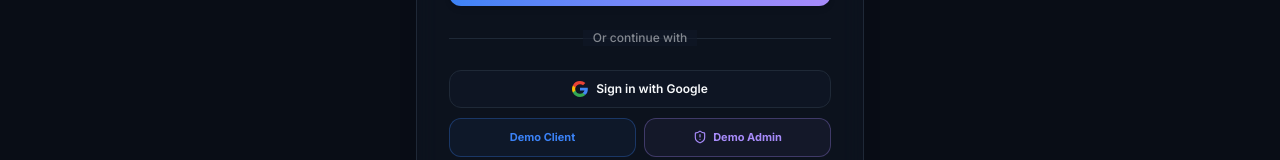
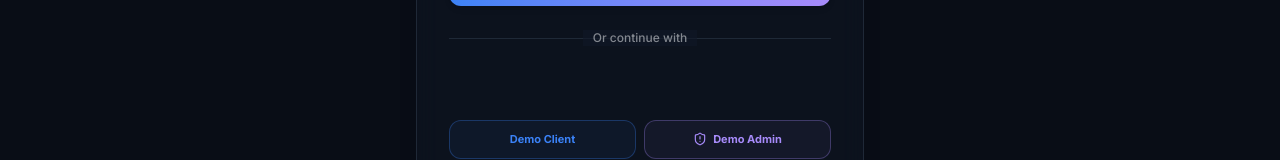
Before and after one commit to afjalhossain31/Clarion-Nexus-Platform, a Next.js app: page /login in a window 1280 px wide. Shown: the part 497-657 px from the top of the page. Built offline with nearby package versions, Linux system fonts and the light colour scheme.

Commit message:
Fix Google Sign-In with real credential token and backend profile creation

```diff
--- a/src/app/login/page.tsx
+++ b/src/app/login/page.tsx
@@ -4,7 +4,8 @@ import React, { useState, useEffect } from 'react';
 import Link from 'next/link';
 import { useRouter } from 'next/navigation';
 import { useAuth } from '../../context/AuthContext';
-import { Sparkles, Mail, Lock, AlertCircle, ArrowRight, Loader, LogIn, ShieldAlert } from 'lucide-react';
+import { Sparkles, Mail, Lock, AlertCircle, Loader, LogIn, ShieldAlert } from 'lucide-react';
+import Script from 'next/script';
 
 export default function LoginPage() {
   const { login, demoLogin, googleLogin, isAuthenticated, error, setError, isLoading } = useAuth();
@@ -19,6 +20,56 @@ export default function LoginPage() {
       router.push('/');
     }
   }, [isAuthenticated, router, setError]);
+
+  // Handle the credential token returned by Google's popup
+  const handleCredentialResponse = async (response: any) => {
+    if (response.credential) {
+      setValidationError(null);
+      try {
+        await googleLogin(response.credential);
+      } catch (err) {
+        // Error is handled by context
+      }
+    }
+  };
+
+  // Initialize and render the Google button
+  useEffect(() => {
+    const initializeGoogle = () => {
+      const google = (window as any).google;
+      if (google) {
+        google.accounts.id.initialize({
+          client_id: process.env.NEXT_PUBLIC_GOOGLE_CLIENT_ID || '192933809772-3q60ho5ekgndc0ncbqsu6vtq8oo8unfs.apps.googleusercontent.com',
+          callback: handleCredentialResponse,
+        });
+
+        const container = document.getElementById('googleSignInButton');
+        if (container) {
+          google.accounts.id.renderButton(container, {
+            theme: 'filled_blue',
+            size: 'large',
+            width: container.offsetWidth || 382,
+            text: 'continue_with',
+            shape: 'rectangular',
+          });
+        }
+      }
+    };
+
+    // If script already loaded
+    if ((window as any).google) {
+      initializeGoogle();
+    } else {
+      // Check every 300ms until loaded
+      const timer = setInterval(() => {
+        if ((window as any).google) {
+          initializeGoogle();
+          clearInterval(timer);
+        }
+      }, 300);
+      return () => clearInterval(timer);
+    }
+  }, []);
 
   const handleSubmit = async (e: React.FormEvent) => {
     e.preventDefault();
@@ -45,21 +96,6 @@ export default function LoginPage() {
     setValidationError(null);
     try {
       await demoLogin(role);
-    } catch (err) {
-      // Error handled by context
-    }
-  };
-
-  const handleGoogleClick = async () => {
-    setValidationError(null);
-    try {
-      // Simulate Google Sign-In with predefined user
-      await googleLogin(
-        'Jane Google',
-        'jane.google@gmail.com',
-        'google_oauth_id_998877',
-        'https://api.dicebear.com/7.x/avataaars/svg?seed=jane'
-      );
     } catch (err) {
       // Error handled by context
     }
@@ -155,32 +191,14 @@ export default function LoginPage() {
 
         {/* Social & Demo Buttons Stack */}
         <div className="space-y-2.5">
-          {/* Simulated Google Button */}
-          <button
-            type="button"
-            onClick={handleGoogleClick}
-            className="w-full flex items-center justify-center gap-2 py-2.5 rounded-xl border border-card-border bg-card-bg hover:bg-card-border/50 text-xs font-semibold text-app-fg transition cursor-pointer"
-          >
-            <svg className="h-4 w-4" viewBox="0 0 24 24">
-              <path
-                fill="#4285F4"
-                d="M23.745 12.27c0-.7-.06-1.4-.19-2.07H12v3.92h6.69c-.29 1.5-1.14 2.78-2.4 3.62v3.02h3.87c2.26-2.08 3.58-5.14 3.58-8.49z"
-              />
-              <path
-                fill="#34A853"
-                d="M12 24c3.24 0 5.97-1.08 7.96-2.91l-3.87-3.02c-1.08.72-2.45 1.16-4.09 1.16-3.15 0-5.81-2.13-6.76-5.01H1.27v3.11C3.25 21.89 7.39 24 12 24z"
-              />
-              <path
-                fill="#FBBC05"
-                d="M5.24 14.22A7.16 7.16 0 0 1 4.8 12c0-.79.13-1.57.38-2.31V6.58H1.27A11.96 11.96 0 0 0 0 12c0 1.92.45 3.74 1.27 5.42l3.97-3.2z"
-              />
-              <path
-                fill="#EA4335"
-                d="M12 4.75c1.77 0 3.35.61 4.6 1.8l3.42-3.42C17.95 1.19 15.24 0 12 0 7.39 0 3.25 2.11 1.27 6.58l3.97 3.21c.95-2.88 3.61-5.04 6.76-5.04z"
-              />
-            </svg>
-            Sign in with Google
-          </button>
+          {/* Google Sign-In SDK Button Container */}
+          <div className="w-full flex flex-col items-center">
+            <div id="googleSignInButton" className="w-full min-h-[40px] flex justify-center"></div>
+            <Script
+              src="https://accounts.google.com/gsi/client"
+              strategy="afterInteractive"
+            />
+          </div>
 
           {/* Quick Demos */}
           <div className="grid grid-cols-2 gap-2">
--- a/src/context/AuthContext.tsx
+++ b/src/context/AuthContext.tsx
@@ -19,7 +19,7 @@ interface AuthContextType {
   login: (email: string, password: string) => Promise<void>;
   register: (name: string, email: string) => Promise<void>; // registers Client
   demoLogin: (role: 'client' | 'admin') => Promise<void>;
-  googleLogin: (name: string, email: string, googleId: string, avatarUrl: string) => Promise<void>;
+  googleLogin: (credential: string) => Promise<void>;
   logout: () => void;
   error: string | null;
   setError: (err: string | null) => void;
```
Also changed, not shown: 1 other file (tests, documents, lock files or other folders).
